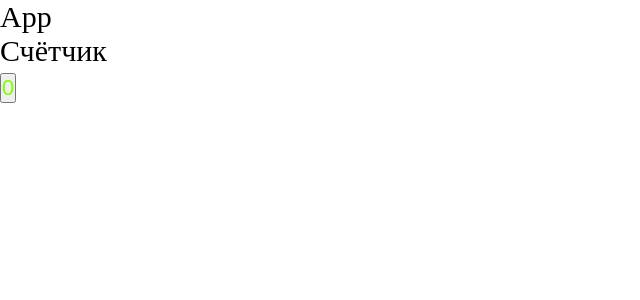
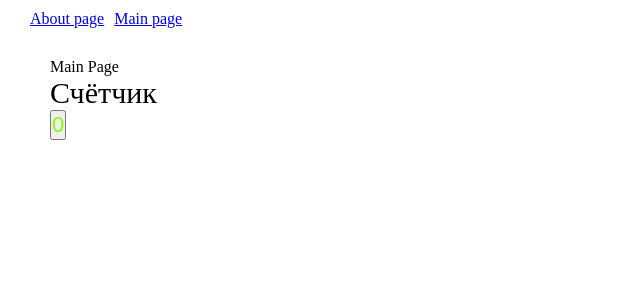
Before and after one commit to Fenvrir/project-anathema, a React app: page /main-page in a window 1280 px wide. Shown: the top 300 px of the page, without its empty margins (0-640 px from the left). Built offline with nearby package versions, Linux system fonts and the light colour scheme.

Commit message:
added react-router-dom

```diff
--- a/package.json
+++ b/package.json
@@ -34,6 +34,7 @@
   "dependencies": {
     "react": "18.3.1",
     "react-dom": "18.3.1",
+    "react-router-dom": "6.23.1",
     "typescript-plugin-css-modules": "5.1.0"
   }
 }
--- a/src/App.tsx
+++ b/src/App.tsx
@@ -1,11 +1,35 @@
-import { Counter } from "./Component/Counter";
+import React from "react";
+import { createBrowserRouter, RouterProvider } from "react-router-dom";
+import RoutesLinks from "./Routes/RoutesLinks";
+
+const router = createBrowserRouter([
+  {
+    path: "/",
+    element: RoutesLinks(),
+    children: [
+      {
+        path: "/about-page",
+        async lazy() {
+          const AboutPage = await import("./pages/about-page/AboutPage")
+          return {Component: AboutPage.default}
+        }
+      },
+      {
+        path: "/main-page",
+        async lazy() {
+          const MainPage = await import("./pages/main-page/MainPage");
+          return { Component: MainPage.default };
+        },
+      },
+    ],
+  },
+]);
 
 const App = () => {
   return (
-    <div className="app">
-      App
-      <Counter />
-    </div>
+    <React.StrictMode>
+      <RouterProvider router={router} />
+    </React.StrictMode>
   );
 };
 
--- /dev/null
+++ b/src/Routes/Routes.module.scss
@@ -0,0 +1,7 @@
+.linksWrapper {
+  margin: 10px 20px;
+
+  a {
+    padding-left: 10px;
+  }
+}
--- /dev/null
+++ b/src/Routes/RoutesLinks.tsx
@@ -0,0 +1,15 @@
+import { Outlet, Link } from "react-router-dom";
+import * as classes from "./Routes.module.scss";
+
+const RoutesLinks = () => {
+  return (
+    <div className={classes.linksWrapper}>
+      <Link to={`/about-page`}>About page</Link>
+      <Link to={`/main-page`}>Main page</Link>
+
+      <Outlet />
+    </div>
+  );
+};
+
+export default RoutesLinks;
--- /dev/null
+++ b/src/pages/about-page/AboutPage.tsx
@@ -0,0 +1,5 @@
+const AboutPage = () => {
+  return <div style={{ margin: "30px" }}>About Page</div>;
+};
+
+export default AboutPage;
--- /dev/null
+++ b/src/pages/main-page/MainPage.module.scss
@@ -0,0 +1,3 @@
+.container {
+    margin: 30px
+}
--- /dev/null
+++ b/src/pages/main-page/MainPage.tsx
@@ -0,0 +1,13 @@
+import { Counter } from "../../Component/Counter";
+import * as classes from "./MainPage.module.scss"
+
+const MainPage = () => {
+  return (
+    <div className={classes.container}>
+      Main Page
+      <Counter />
+    </div>
+  );
+};
+
+export default MainPage;
--- a/tsconfig.json
+++ b/tsconfig.json
@@ -5,7 +5,7 @@
     // Однако это не означает, что теперь вовсе нельзя использовать any.
     // Это означает лишь, что в подобных ситуация разработчик должен явно писать any,
     "noImplicitAny": true,
-    "module": "es6",
+    "module": "ESNext",
     // В какую спецификацию компилируем: для поддержки большинства браузеров
     "target": "es5",
     "jsx": "react-jsx",
```
Also changed, not shown: 3 other files (tests, documents, lock files or other folders).
